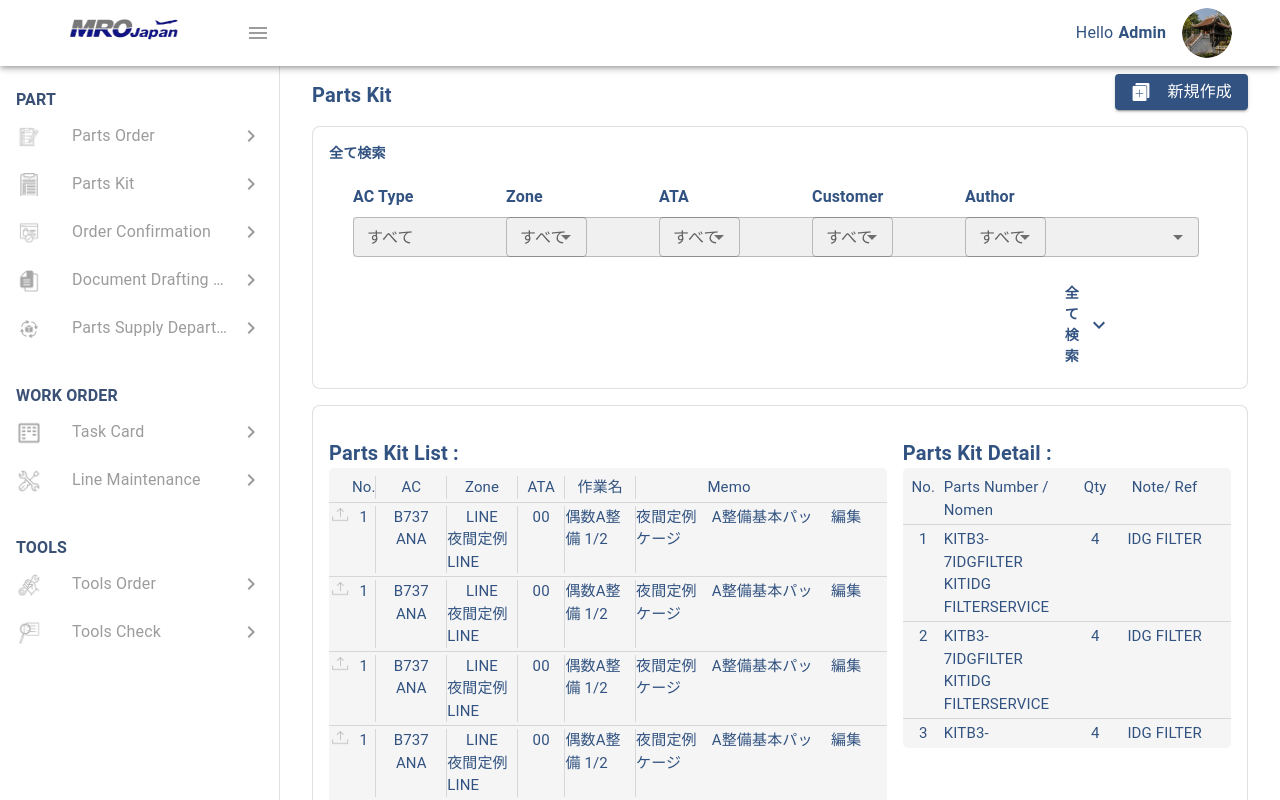
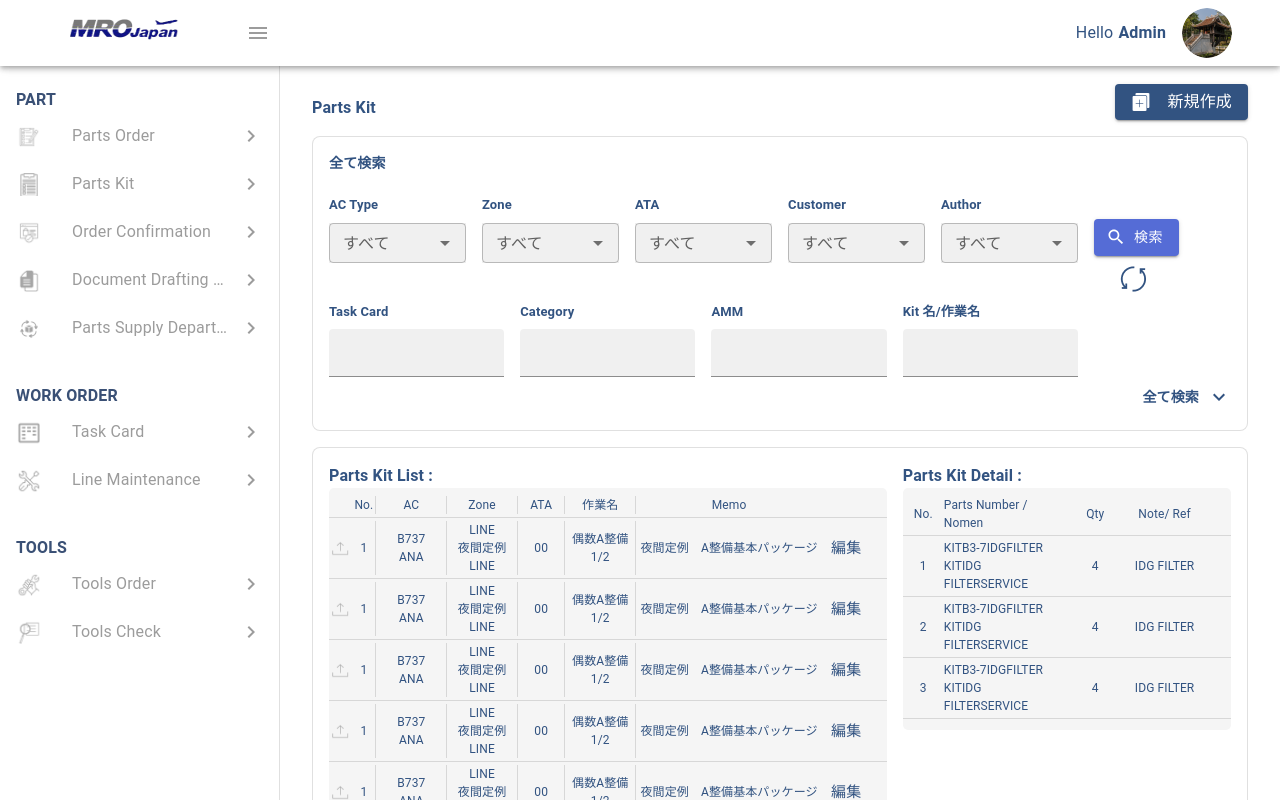
Before and after one commit to thuannguyen28/mro-japan-menu, a Next.js app: page /part_kit in a window 1280 px wide. Built offline with nearby package versions, Linux system fonts and the light colour scheme.

Commit message:
update part kit page

```diff
--- a/pages/part_kit/index.tsx
+++ b/pages/part_kit/index.tsx
@@ -10,6 +10,7 @@ import Checkbox from '@mui/material/Checkbox';
 import Paper from '@mui/material/Paper';
 import TextField from '@mui/material/TextField';
 import Button from '@mui/material/Button';
+import IconButton from '@mui/material/IconButton';
 
 import Autocomplete, { createFilterOptions } from '@mui/material/Autocomplete';
 import SearchIcon from '@mui/icons-material/Search';
@@ -27,17 +28,20 @@ const filterOptions = createFilterOptions({
 // CSS
 const cssLink = { textDecoration: 'none', color: 'inherit' };
 const cssMro = { backgroundColor: '#325381', color:'#FFFFFF', fontSize: '13px', position: 'absolute', right: 0, bottom: 0 };
-const cssMroTitle = { color: '#325381', fontSize: '20px'};
+const cssMroTitle = { color: '#325381', fontSize: '16px'};
 const cssBox = { py: 1, borderRadius: '5px'};
 const cssBox2 = { background : '#F5F5F5', px: 1, py: '19px', borderRadius: '5px'};
-const cssBox3 = { color: '#325381', backgroundColor: '#F5F5F5',py: 1, borderRadius: '5px', overflowY:'scroll', height:490};
-const cssBox4 = { color: '#325381', backgroundColor: '#F5F5F5',py: 1, borderRadius: '5px', overflowY:'scroll', height:280};
-const font12Center = { fontSize: '15px', display: 'flex', alignItems:'center', justifyContent: 'center' };
-const font12Left = { fontSize: '15px', display: 'flex', alignItems:'center', justifyContent: 'left' };
+const cssBox3 = { color: '#325381', backgroundColor: '#F5F5F5',py: 1, borderRadius: '5px', overflowY:'scroll', maxHeight:490};
+const cssBox4 = { color: '#325381', backgroundColor: '#F5F5F5',py: 1, borderRadius: '5px', overflowY:'scroll', maxHeight:280};
+const font12Center = { fontSize: '12px', display: 'flex', alignItems:'center', justifyContent: 'center', textAlign: 'center', height: '100%' };
+const font12Left = { fontSize: '12px', display: 'flex', alignItems:'center', justifyContent: 'left', height: '100%' };
 const font12 = { fontSize: '12px'};
 const cssOderLeft = { width: '100%', fontSize: '14px', color: '#325381', fontWeight: 700, mb: '5px'};
-const cssOderRight = { width: '100%',cursor: 'pointer', fontSize: '14px', color: '#325381', fontWeight: 700, mb: '5px', pr:15, display: 'flex', alignItems:'center', justifyContent: 'flex-end' };
+const cssOderRight = { width: '100%',cursor: 'pointer', fontSize: '14px', color: '#325381', fontWeight: 700, mb: '5px', display: 'flex', alignItems:'center', justifyContent: 'flex-end' };
 const font13Bold = { fontSize: '13px', textAlign: 'center', py: 2, fontWeight: 700 };
+const font12CenterCursor = { fontSize: '15px', display: 'flex', alignItems:'center', justifyContent: 'center', cursor: 'pointer', height: '100%' };
+const cursor = { cursor: 'pointer' };
+
 
 export default function RequestPartMaterials() {
 
@@ -49,7 +53,7 @@ export default function RequestPartMaterials() {
 
   return (
   <div>
-    <Box sx={{ color: '#325381', mx: { xs: 2, md: 4 }, my: { xs: 3, md: 2 } }}>
+    <Box sx={{ color: '#325381', mx: { xs: 2, md: 4 }, my: { xs: 3, md: 4 } }}>
       <Grid container spacing={2}>
         <Grid item xs={7} md={9}>
           <Typography sx={cssMroTitle}>
@@ -84,8 +88,8 @@ export default function RequestPartMaterials() {
       </Grid>
     {/*Header 1*/}
       <Grid container spacing={2}>
-          <Grid item xs={12} md={2} sx={{ mt:2, ml:{sx:0, md:3} }}>
-              <Typography sx={{ fontSize: '16px', color: '#325381' }}><strong>AC Type</strong></Typography>
+          <Grid item xs={12} md={2} sx={{ mt:2 }}>
+              <Typography sx={{ fontSize: '13px', color: '#325381' }}><strong>AC Type</strong></Typography>
               <Box sx={cssBox}>
                 <Grid container sx={{ height: '58px' }}>
                   <Grid item xs>
@@ -95,7 +99,7 @@ export default function RequestPartMaterials() {
                       options={top100Films}
                       getOptionLabel={(option) => option.title}
                       filterOptions={filterOptions}
-              sx={{ width: 234, bgcolor:"#F0F0F0" }}
+                      sx={{ bgcolor:"#F0F0F0" }}
                       renderInput={(params) => <TextField {...params} size="small" label="すべて" />}
                     />
                   </Grid>
@@ -104,7 +108,7 @@ export default function RequestPartMaterials() {
           </Grid>
 
           <Grid item xs={12} md={2} sx={{ mt:2 }}>
-              <Typography sx={{ fontSize: '16px', color: '#325381' }}><strong>Zone</strong></Typography>
+              <Typography sx={{ fontSize: '13px', color: '#325381' }}><strong>Zone</strong></Typography>
               <Box sx={cssBox}>
                 <Grid container sx={{ height: '58px' }}>
                   <Grid item xs>
@@ -114,7 +118,7 @@ export default function RequestPartMaterials() {
                       options={top100Films}
                       getOptionLabel={(option) => option.title}
                       filterOptions={filterOptions}
-              sx={{ width: 234, bgcolor:"#F0F0F0" }}
+                      sx={{bgcolor:"#F0F0F0" }}
                       renderInput={(params) => <TextField {...params} size="small" label="すべて" />}
                     />
                   </Grid>
@@ -123,7 +127,7 @@ export default function RequestPartMaterials() {
           </Grid>
 
           <Grid item xs={12} md={2} sx={{ mt:2 }}>
-              <Typography sx={{ fontSize: '16px', color: '#325381' }}><strong>ATA</strong></Typography>
+              <Typography sx={{ fontSize: '13px', color: '#325381' }}><strong>ATA</strong></Typography>
               <Box sx={cssBox}>
                 <Grid container sx={{ height: '58px' }}>
                   <Grid item xs>
@@ -133,7 +137,7 @@ export default function RequestPartMaterials() {
                     options={top100Films}
                     getOptionLabel={(option) => option.title}
                     filterOptions={filterOptions}
-              sx={{ width: 234, bgcolor:"#F0F0F0" }}
+                    sx={{ bgcolor:"#F0F0F0" }}
                     renderInput={(params) => <TextField {...params} size="small" label="すべて" />}
                     />
                   </Grid>
@@ -142,7 +146,7 @@ export default function RequestPartMaterials() {
           </Grid>
 
           <Grid item xs={12} md={2} sx={{ mt:2 }}>
-              <Typography sx={{ fontSize: '16px', color: '#325381' }}><strong>Customer</strong></Typography>
+              <Typography sx={{ fontSize: '13px', color: '#325381' }}><strong>Customer</strong></Typography>
               <Box sx={cssBox}>
                 <Grid container sx={{ height: '58px' }}>
                   <Grid item xs>
@@ -152,7 +156,7 @@ export default function RequestPartMaterials() {
                     options={top100Films}
                     getOptionLabel={(option) => option.title}
                     filterOptions={filterOptions}
-              sx={{ width: 234, bgcolor:"#F0F0F0" }}
+                    sx={{ bgcolor:"#F0F0F0" }}
                     renderInput={(params) => <TextField {...params} size="small" label="すべて" />}
                     />
                   </Grid>
@@ -161,7 +165,7 @@ export default function RequestPartMaterials() {
           </Grid>
 
           <Grid item xs={12} md={2} sx={{ mt:2 }}>
-              <Typography sx={{ fontSize: '16px', color: '#325381' }}><strong>Author</strong></Typography>
+              <Typography sx={{ fontSize: '13px', color: '#325381' }}><strong>Author</strong></Typography>
               <Box sx={cssBox}>
                 <Grid container sx={{ height: '58px' }}>
                   <Grid item xs>
@@ -171,86 +175,71 @@ export default function RequestPartMaterials() {
                     options={top100Films}
                     getOptionLabel={(option) => option.title}
                     filterOptions={filterOptions}
-              sx={{ width: 234, bgcolor:"#F0F0F0" }}
+                    sx={{ bgcolor:"#F0F0F0" }}
                     renderInput={(params) => <TextField {...params} size="small" label="すべて" />}
                     />
                   </Grid>
                 </Grid>
               </Box>
           </Grid>
-  {showText && (
-          <Grid item xs={12} md={1.5} sx={{ mt:2 }}>
-              <Typography sx={{ fontSize: '16px', color: '#FFFFFF' }}><strong>Author</strong></Typography>
-              <Box sx={cssBox}>
-                <Grid container sx={{ height: '58px' }}>
-                  <Grid item xs>
-            <Link href="https://www.mrojpn.co.jp" underline="none" target="_blank">
-                  <Button variant="contained" sx={{ bgcolor:"#325381" }}>
-                  <SearchIcon />
-                    <Typography sx={{ ml:2 }}>
+          <Grid item xs={12} md={2} sx={{ mt:5 }} justifyContent="flex-end">
+              <Button variant="contained" startIcon={<SearchIcon />}>
                 検索
-                  </Typography>
               </Button>
-                </Link>
+              <IconButton sx={{ ml:2 }} aria-label="reset">
+                <img src="../part-kit/reset.png" width="30" height="30"/>
+              </IconButton>
+
           </Grid>
-                  <Link href="#" underline="none">
-                    <img src="../part-kit/reset.png" width="30" height="30"/>
-                  </Link>
-                </Grid>
-              </Box>
-          </Grid>
-    )}
         </Grid>
     {/*Header 2*/}
-    {showText && (
         <Grid container spacing={2}>
-          <Grid item xs={12} md={2.5} sx={{ mt:2, ml:{sx:0, md:3} }}>
-              <Typography sx={{ fontSize: '16px', color: '#325381' }}>Task Card</Typography>
+          <Grid item xs={12} md={2.5}>
+              <Typography sx={{ fontSize: '13px', color: '#325381', fontWeight: 700 }}>Task Card</Typography>
               <Box sx={cssBox}>
-                <Grid container sx={{ height: '58px' }}>
-                  <Grid item xs>
-                    <TextField id="filled-basic" size="small" variant="filled" sx={{ width:300 }}/>
+                <Grid container>
+                  <Grid item xs sx={{ height: '30px' }}>
+                    <TextField id="filled-basic" size="small" variant="filled"/>
                   </Grid>
                 </Grid>
               </Box>
           </Grid>
 
-          <Grid item xs={12} md={2.5} sx={{ mt:2 }}>
-              <Typography sx={{ fontSize: '16px', color: '#325381' }}>Category</Typography>
+          <Grid item xs={12} md={2.5}>
+              <Typography sx={{ fontSize: '13px', color: '#325381', fontWeight: 700 }}>Category</Typography>
               <Box sx={cssBox}>
-                <Grid container sx={{ height: '58px' }}>
+                <Grid container>
                   <Grid item xs>
-                    <TextField id="filled-basic" size="small" variant="filled" sx={{ width:300 }}/>
+                    <TextField id="filled-basic" size="small" variant="filled"/>
                   </Grid>
                 </Grid>
               </Box>
           </Grid>
 
-          <Grid item xs={12} md={2.5} sx={{ mt:2 }}>
-              <Typography sx={{ fontSize: '16px', color: '#325381' }}>AMM</Typography>
+          <Grid item xs={12} md={2.5}>
+              <Typography sx={{ fontSize: '13px', color: '#325381', fontWeight: 700 }}>AMM</Typography>
               <Box sx={cssBox}>
-                <Grid container sx={{ height: '58px' }}>
+                <Grid container>
                   <Grid item xs>
-                    <TextField id="filled-basic" size="small" variant="filled" sx={{ width:300 }}/>
+                    <TextField id="filled-basic" size="small" variant="filled"/>
                   </Grid>
                 </Grid>
               </Box>
           </Grid>
 
-          <Grid item xs={12} md={2.5} sx={{ mt:2 }}>
-              <Typography sx={{ fontSize: '16px', color: '#325381' }}>Kit 名/作業名</Typography>
+          <Grid item xs={12} md={2.5}>
+              <Typography sx={{ fontSize: '13px', color: '#325381', fontWeight: 700 }}>Kit 名/作業名</Typography>
               <Box sx={cssBox}>
-                <Grid container sx={{ height: '58px' }}>
+                <Grid container>
                   <Grid item xs>
-                    <TextField id="filled-basic" size="small" variant="filled" sx={{ width:300 }}/>
+                    <TextField id="filled-basic" size="small" variant="filled"/>
                   </Grid>
                 </Grid>
               </Box>
           </Grid>
         </Grid>
-    )}
         <Grid container spacing={2} justifyContent="flex-end">
-        <Grid item xs={12} md={2}>
+          <Grid item xs={12} md={12}>
             {showText ?
             <Typography sx={cssOderRight} onClick={handleClick}>
               閉じる
@@ -275,7 +264,7 @@ export default function RequestPartMaterials() {
           mt: { xs: 4, md: 2 },
         }}>
 
-      <Grid container spacing={2} sx={{ pt: 2 }}>
+      <Grid container spacing={2}>
         <Grid item xs={12} md={7.5}>
         <Typography sx={cssMroTitle}>
             <strong>Parts Kit List : </strong>
@@ -317,7 +306,7 @@ export default function RequestPartMaterials() {
 
             <Grid container>
               <Grid item xs={0.5}>
-                <Typography sx={font12Center}>
+                <Typography sx={font12CenterCursor}>
                   <img src="../part-kit/upload.png" width="17" height="17"/>
                 </Typography>
               </Grid>
@@ -326,13 +315,11 @@ export default function RequestPartMaterials() {
               </Grid>
               <Divider orientation="vertical" flexItem />
               <Grid item xs={1.5}>
-                <Typography sx={font12Center}>B737</Typography>
-                <Typography sx={font12Center}>ANA</Typography>
+                <Typography sx={font12Center}>B737<br/>ANA</Typography>
               </Grid>
               <Divider orientation="vertical" flexItem />
               <Grid item xs={1.5}>
-                <Typography sx={font12Center}>LINE</Typography>
-                <Typography sx={font12Center}>夜間定例LINE</Typography>
+                <Typography sx={font12Center}>LINE <br/> 夜間定例LINE</Typography>
               </Grid>
               <Divider orientation="vertical" flexItem />
               <Grid item xs={1}>
@@ -348,14 +335,14 @@ export default function RequestPartMaterials() {
               </Grid>
               <Divider orientation="vertical" />
               <Grid item xs={1}>
-                <Typography sx={font12Center}>編集</Typography>
+                <Typography sx={font12CenterCursor}>編集</Typography>
               </Grid>
             </Grid>
             <Divider sx={{ my: '3px'}} />
 
             <Grid container>
               <Grid item xs={0.5}>
-                <Typography sx={font12Center}>
+                <Typography sx={font12CenterCursor}>
                   <img src="../part-kit/upload.png" width="17" height="17"/>
                 </Typography>
               </Grid>
@@ -364,13 +351,11 @@ export default function RequestPartMaterials() {
               </Grid>
               <Divider orientation="vertical" flexItem />
               <Grid item xs={1.5}>
-                <Typography sx={font12Center}>B737</Typography>
-                <Typography sx={font12Center}>ANA</Typography>
+                <Typography sx={font12Center}>B737<br/>ANA</Typography>
               </Grid>
               <Divider orientation="vertical" flexItem />
               <Grid item xs={1.5}>
-                <Typography sx={font12Center}>LINE</Typography>
-                <Typography sx={font12Center}>夜間定例LINE</Typography>
+                <Typography sx={font12Center}>LINE <br/> 夜間定例LINE</Typography>
               </Grid>
               <Divider orientation="vertical" flexItem />
               <Grid item xs={1}>
@@ -386,14 +371,14 @@ export default function RequestPartMaterials() {
               </Grid>
               <Divider orientation="vertical" />
               <Grid item xs={1}>
-                <Typography sx={font12Center}>編集</Typography>
+                <Typography sx={font12CenterCursor}>編集</Typography>
               </Grid>
             </Grid>
             <Divider sx={{ my: '3px'}} />
 
             <Grid container>
               <Grid item xs={0.5}>
-                <Typography sx={font12Center}>
+                <Typography sx={font12CenterCursor}>
                   <img src="../part-kit/upload.png" width="17" height="17"/>
                 </Typography>
               </Grid>
@@ -402,13 +387,11 @@ export default function RequestPartMaterials() {
               </Grid>
               <Divider orientation="vertical" flexItem />
               <Grid item xs={1.5}>
-                <Typography sx={font12Center}>B737</Typography>
-                <Typography sx={font12Center}>ANA</Typography>
+                <Typography sx={font12Center}>B737<br/>ANA</Typography>
               </Grid>
               <Divider orientation="vertical" flexItem />
               <Grid item xs={1.5}>
-                <Typography sx={font12Center}>LINE</Typography>
-                <Typography sx={font12Center}>夜間定例LINE</Typography>
+                <Typography sx={font12Center}>LINE <br/> 夜間定例LINE</Typography>
               </Grid>
               <Divider orientation="vertical" flexItem />
               <Grid item xs={1}>
@@ -424,14 +407,14 @@ export default function RequestPartMaterials() {
               </Grid>
               <Divider orientation="vertical" />
               <Grid item xs={1}>
-                <Typography sx={font12Center}>編集</Typography>
+                <Typography sx={font12CenterCursor}>編集</Typography>
               </Grid>
             </Grid>
             <Divider sx={{ my: '3px'}} />
 
             <Grid container>
               <Grid item xs={0.5}>
-                <Typography sx={font12Center}>
+                <Typography sx={font12CenterCursor}>
                   <img src="../part-kit/upload.png" width="17" height="17"/>
                 </Typography>
               </Grid>
@@ -440,13 +423,11 @@ export default function RequestPartMaterials() {
               </Grid>
               <Divider orientation="vertical" flexItem />
               <Grid item xs={1.5}>
-                <Typography sx={font12Center}>B737</Typography>
-                <Typography sx={font12Center}>ANA</Typography>
+                <Typography sx={font12Center}>B737<br/>ANA</Typography>
               </Grid>
               <Divider orientation="vertical" flexItem />
               <Grid item xs={1.5}>
-                <Typography sx={font12Center}>LINE</Typography>
-                <Typography sx={font12Center}>夜間定例LINE</Typography>
+                <Typography sx={font12Center}>LINE <br/> 夜間定例LINE</Typography>
               </Grid>
               <Divider orientation="vertical" flexItem />
               <Grid item xs={1}>
@@ -462,14 +443,14 @@ export default function RequestPartMaterials() {
               </Grid>
               <Divider orientation="vertical" />
               <Grid item xs={1}>
-                <Typography sx={font12Center}>編集</Typography>
+                <Typography sx={font12CenterCursor}>編集</Typography>
               </Grid>
             </Grid>
             <Divider sx={{ my: '3px'}} />
 
             <Grid container>
               <Grid item xs={0.5}>
-                <Typography sx={font12Center}>
+                <Typography sx={font12CenterCursor}>
                   <img src="../part-kit/upload.png" width="17" height="17"/>
                 </Typography>
               </Grid>
@@ -478,13 +459,11 @@ export default function RequestPartMaterials() {
               </Grid>
               <Divider orientation="vertical" flexItem />
               <Grid item xs={1.5}>
-                <Typography sx={font12Center}>B737</Typography>
-                <Typography sx={font12Center}>ANA</Typography>
+                <Typography sx={font12Center}>B737<br/>ANA</Typography>
               </Grid>
               <Divider orientation="vertical" flexItem />
               <Grid item xs={1.5}>
-                <Typography sx={font12Center}>LINE</Typography>
-                <Typography sx={font12Center}>夜間定例LINE</Typography>
+                <Typography sx={font12Center}>LINE <br/> 夜間定例LINE</Typography>
               </Grid>
               <Divider orientation="vertical" flexItem />
               <Grid item xs={1}>
@@ -500,7 +479,7 @@ export default function RequestPartMaterials() {
               </Grid>
               <Divider orientation="vertical" />
               <Grid item xs={1}>
-                <Typography sx={font12Center}>編集</Typography>
+                <Typography sx={font12CenterCursor}>編集</Typography>
               </Grid>
             </Grid>
             <Divider sx={{ my: '3px'}} />
@@ -536,8 +515,7 @@ export default function RequestPartMaterials() {
                 <Typography sx={font12Center}>1</Typography>
               </Grid>
               <Grid item xs={4.5}>
-                <Typography sx={font12Left}>KITB3-7IDGFILTER</Typography>
-                <Typography sx={font12Left}>KITIDG FILTERSERVICE</Typography>
+               <Typography sx={font12Left}>KITB3-7IDGFILTER<br/>KITIDG FILTERSERVICE</Typography>
               </Grid>
               <Divider orientation="vertical" />
               <Grid item xs={2}>
@@ -556,8 +534,7 @@ export default function RequestPartMaterials() {
                 <Typography sx={font12Center}>2</Typography>
               </Grid>
               <Grid item xs={4.5}>
-                <Typography sx={font12Left}>KITB3-7IDGFILTER</Typography>
-                <Typography sx={font12Left}>KITIDG FILTERSERVICE</Typography>
+                <Typography sx={font12Left}>KITB3-7IDGFILTER<br/>KITIDG FILTERSERVICE</Typography>
               </Grid>
               <Divider orientation="vertical" />
               <Grid item xs={2}>
@@ -576,8 +553,7 @@ export default function RequestPartMaterials() {
                 <Typography sx={font12Center}>3</Typography>
               </Grid>
               <Grid item xs={4.5}>
-                <Typography sx={font12Left}>KITB3-7IDGFILTER</Typography>
-                <Typography sx={font12Left}>KITIDG FILTERSERVICE</Typography>
+                <Typography sx={font12Left}>KITB3-7IDGFILTER<br/>KITIDG FILTERSERVICE</Typography>
               </Grid>
               <Divider orientation="vertical" />
               <Grid item xs={2}>
```
Also changed, not shown: pages/part_kit/part_kit_insert.tsx (+32 -47 lines). Lines whose indentation alone changed are shown as unchanged.
